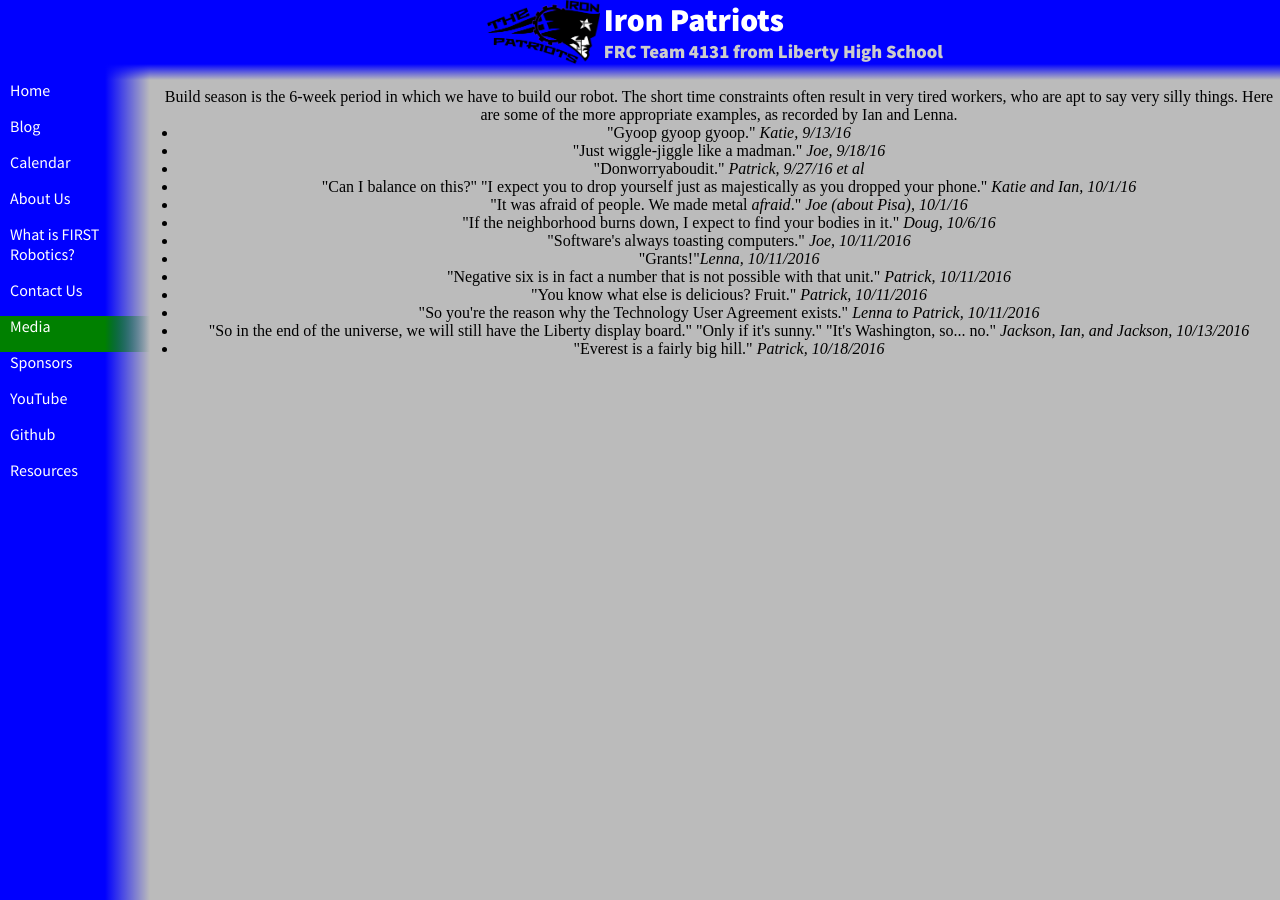
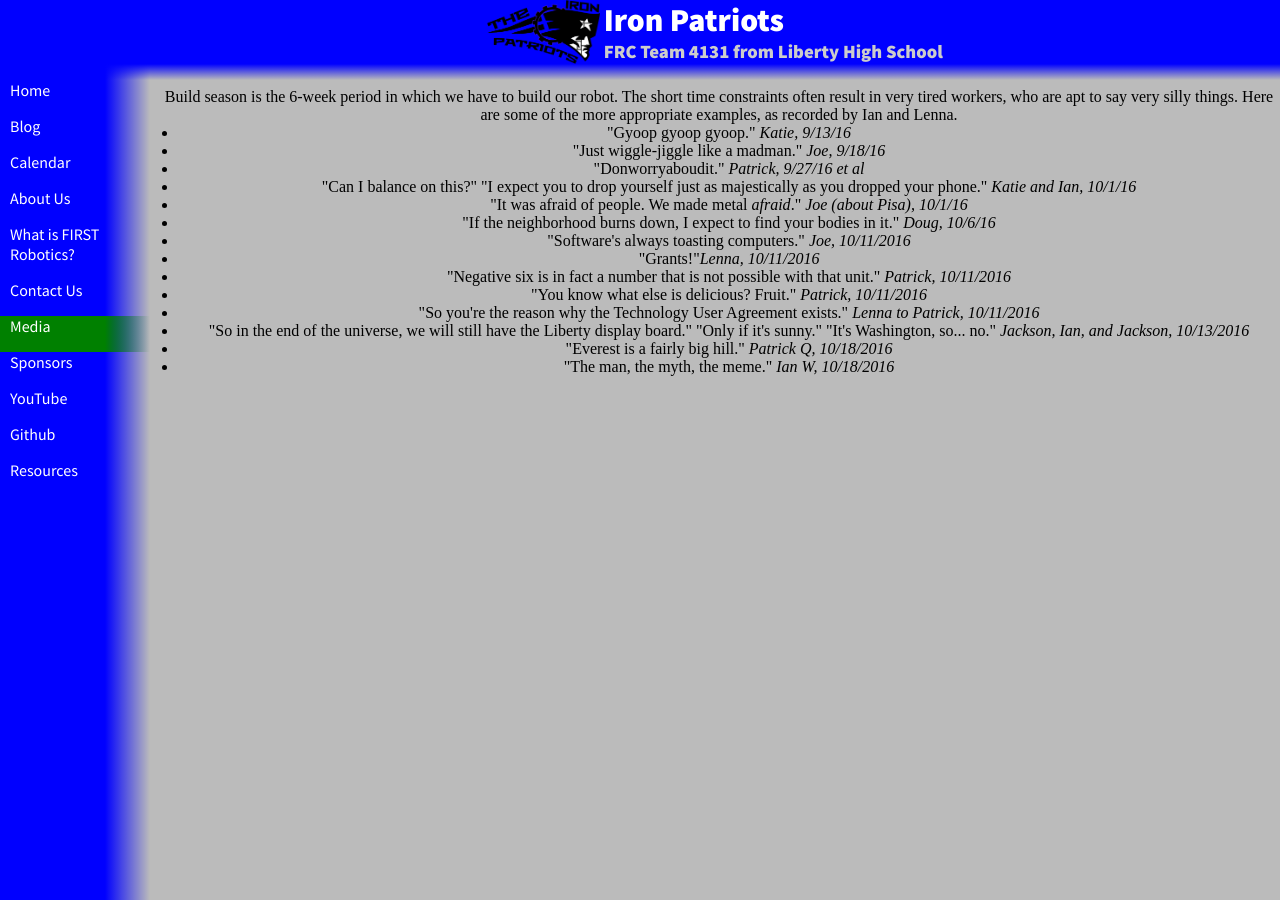
Before and after one commit to katiebugmoon/FRC4131.github.io, a Jekyll site: the page built from media/2017/quotes.html, in a window 1280 px wide. Built offline with Jekyll 4.4.1, drawn with Linux system fonts in a browser that asks for light colours; nearby versions of some CDN libraries.

Commit message:
Update quotes.html

```diff
--- a/media/2017/quotes.html
+++ b/media/2017/quotes.html
@@ -16,6 +16,6 @@ title: Build Season 2017 Quotes
 	<li>"You know what else is delicious? Fruit." <i>Patrick, 10/11/2016</i></li>
 	<li>"So you're the reason why the Technology User Agreement exists." <i>Lenna to Patrick, 10/11/2016</i></li>
 	<li>"So in the end of the universe, we will still have the Liberty display board." "Only if it's sunny." "It's Washington, so... no." <i>Jackson, Ian, and Jackson, 10/13/2016</i></li>
-	<li>"Everest is a fairly big hill." <i>Patrick, 10/18/2016</i></li>
-
+	<li>"Everest is a fairly big hill." <i>Patrick Q, 10/18/2016</i></li>
+	<li>"The man, the myth, the meme." <i>Ian W, 10/18/2016</i></li>
 </ul><center>
```
